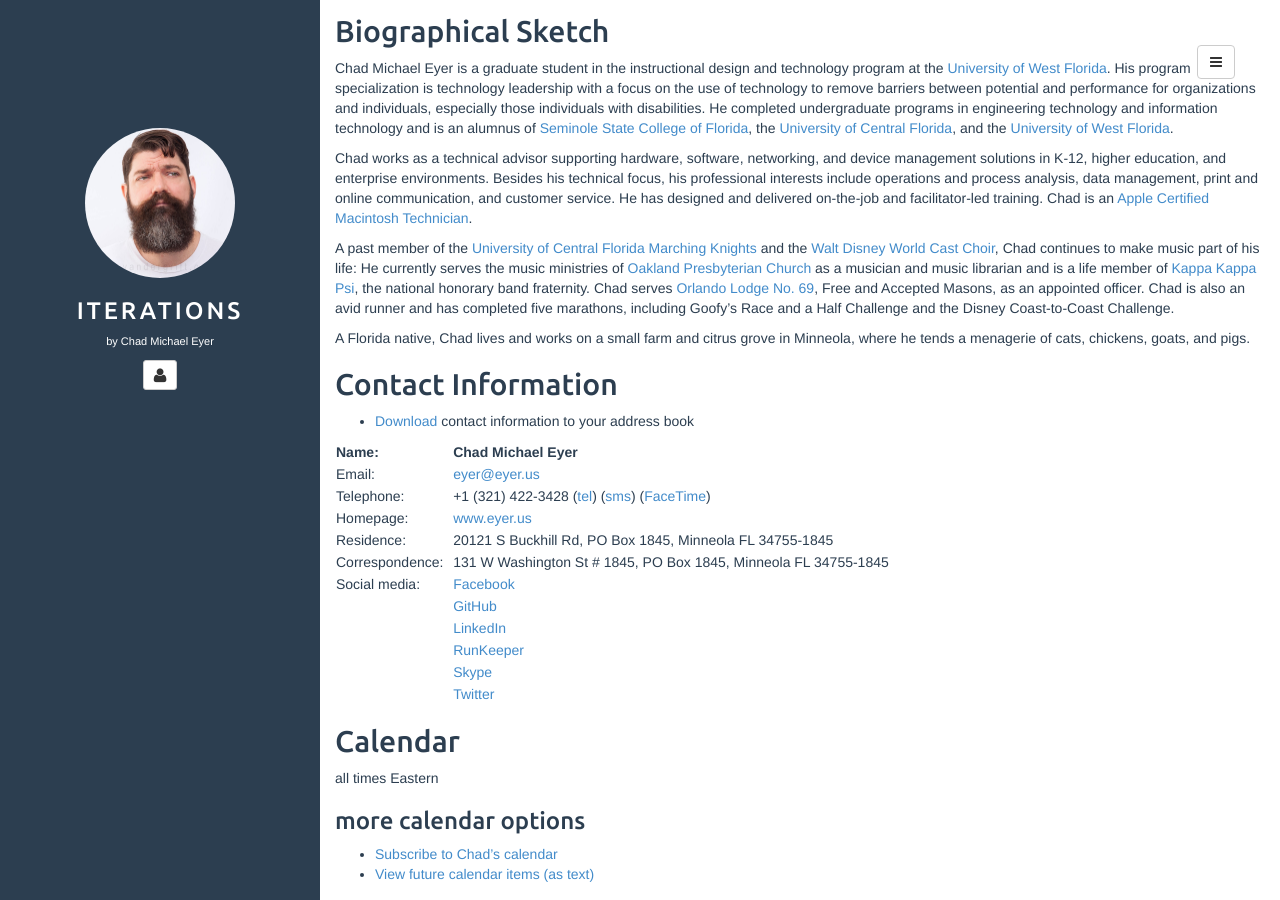
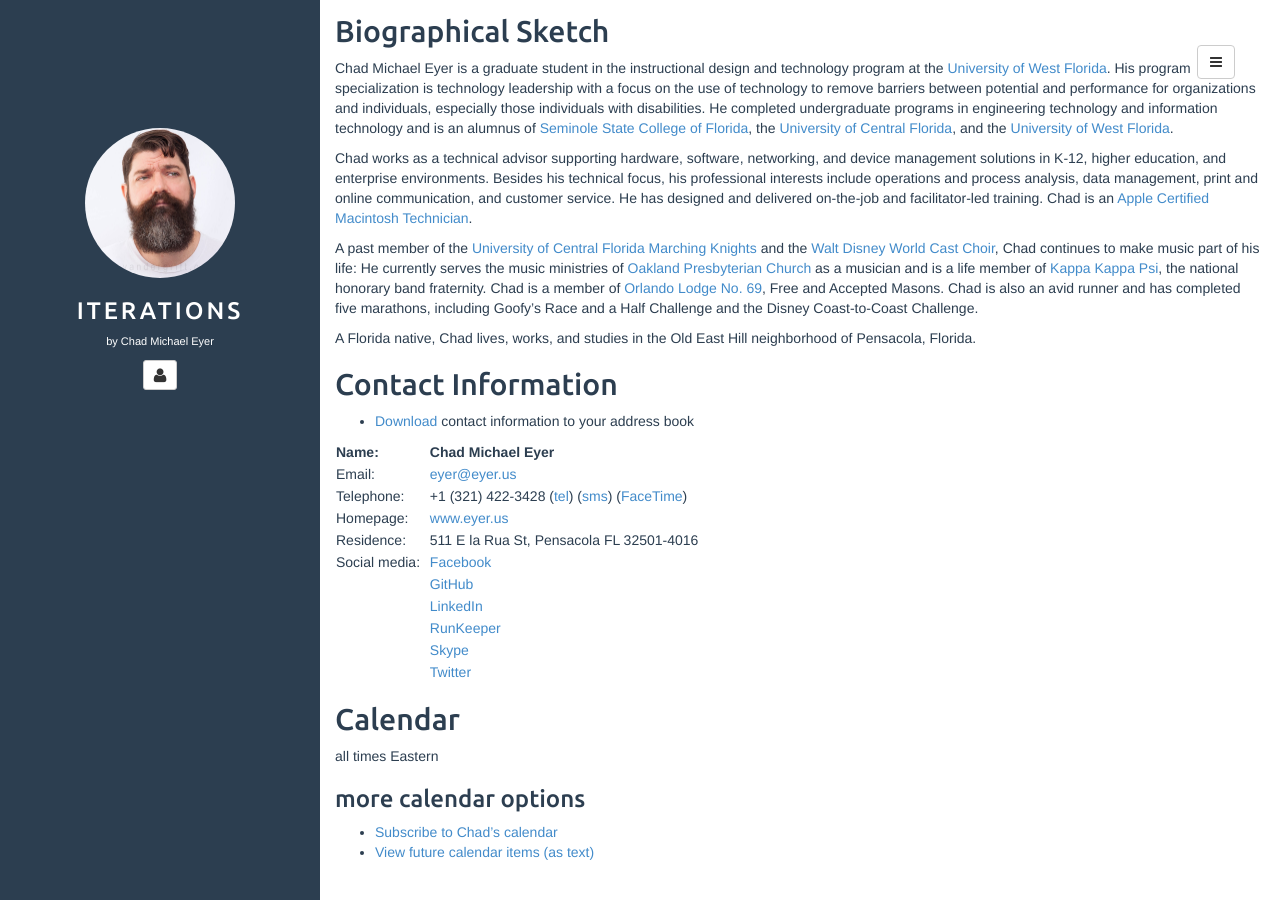
Before and after one commit to chadmichaeleyer/chadmichaeleyer.github.io, a Jekyll site: the page built from about.md, in a window 1280 px wide and 900 px high, scrolled down 771 px. Built offline with Jekyll 4.4.1, drawn with Linux system fonts in a browser that asks for light colours.

Commit message:
Update bio and address

```diff
--- a/about.md
+++ b/about.md
@@ -12,9 +12,9 @@ Chad Michael Eyer is a graduate student in the instructional design and technolo
 
 Chad works as a technical advisor supporting hardware, software, networking, and device management solutions in K-12, higher education, and enterprise environments. Besides his technical focus, his professional interests include operations and process analysis, data management, print and online communication, and customer service. He has designed and delivered on-the-job and facilitator-led training. Chad is an [Apple Certified Macintosh Technician].
 
-A past member of the [University of Central Florida Marching Knights] and the [Walt Disney World Cast Choir], Chad continues to make music part of his life: He currently serves the music ministries of [Oakland Presbyterian Church] as a musician and music librarian and is a life member of [Kappa Kappa Psi], the national honorary band fraternity. Chad serves [Orlando Lodge No. 69], Free and Accepted Masons, as an appointed officer. Chad is also an avid runner and has completed five marathons, including Goofy’s Race and a Half Challenge and the Disney Coast-to-Coast Challenge.
+A past member of the [University of Central Florida Marching Knights] and the [Walt Disney World Cast Choir], Chad continues to make music part of his life: He currently serves the music ministries of [Oakland Presbyterian Church] as a musician and is a life member of [Kappa Kappa Psi], the national honorary band fraternity. Chad is a member of [Orlando Lodge No. 69], Free and Accepted Masons. Chad is also an avid runner and has completed five marathons, including Goofy's Race and a Half Challenge and the Disney Coast-to-Coast Challenge.
 
-A Florida native, Chad lives and works on a small farm and citrus grove in Minneola, where he tends a menagerie of cats, chickens, goats, and pigs.
+A Florida native, Chad lives, works, and studies in the Old East Hill neighborhood of Pensacola, Florida.
 
 Contact Information
 -------------------
@@ -26,8 +26,7 @@ Contact Information
 | Email:           &nbsp; | <eyer@eyer.us>                                                     |
 | Telephone:       &nbsp; | +1 (321) 422-3428 ([tel]) ([sms]) ([FaceTime])                     |
 | Homepage:        &nbsp; | [www.eyer.us]                                                      |
-| Residence:       &nbsp; | 20121 S Buckhill Rd, PO Box 1845, Minneola FL 34755-1845   |
-| Correspondence:  &nbsp; | 131 W Washington St \# 1845, PO Box 1845, Minneola FL 34755-1845   |
+| Residence:       &nbsp; | 511 E la Rua St, Pensacola FL 32501-4016   |
 | Social media:    &nbsp; | [Facebook]                                                         |
 |                  &nbsp; | [GitHub]                                                           |
 |                  &nbsp; | [LinkedIn]                                                         |
```
